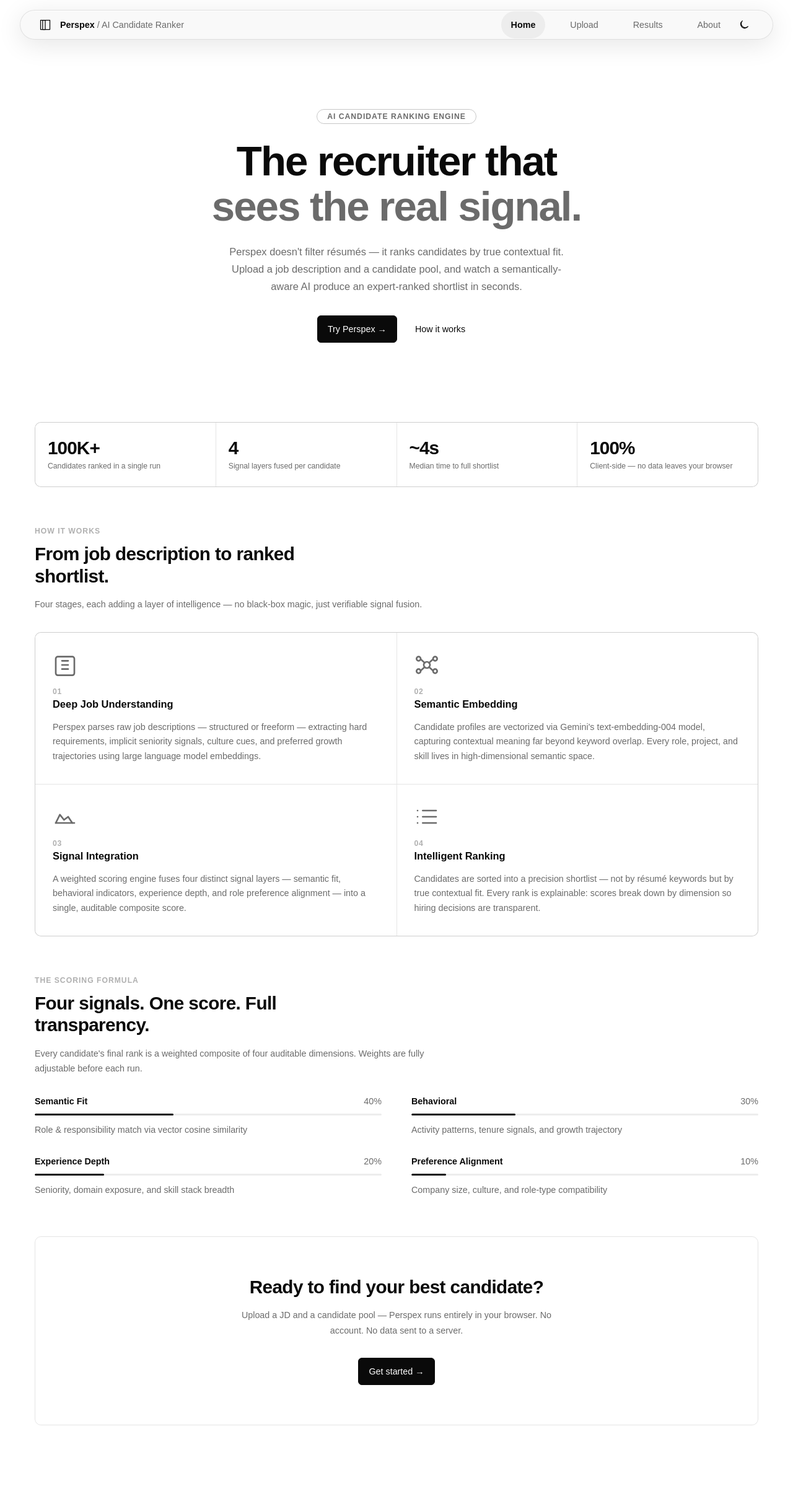
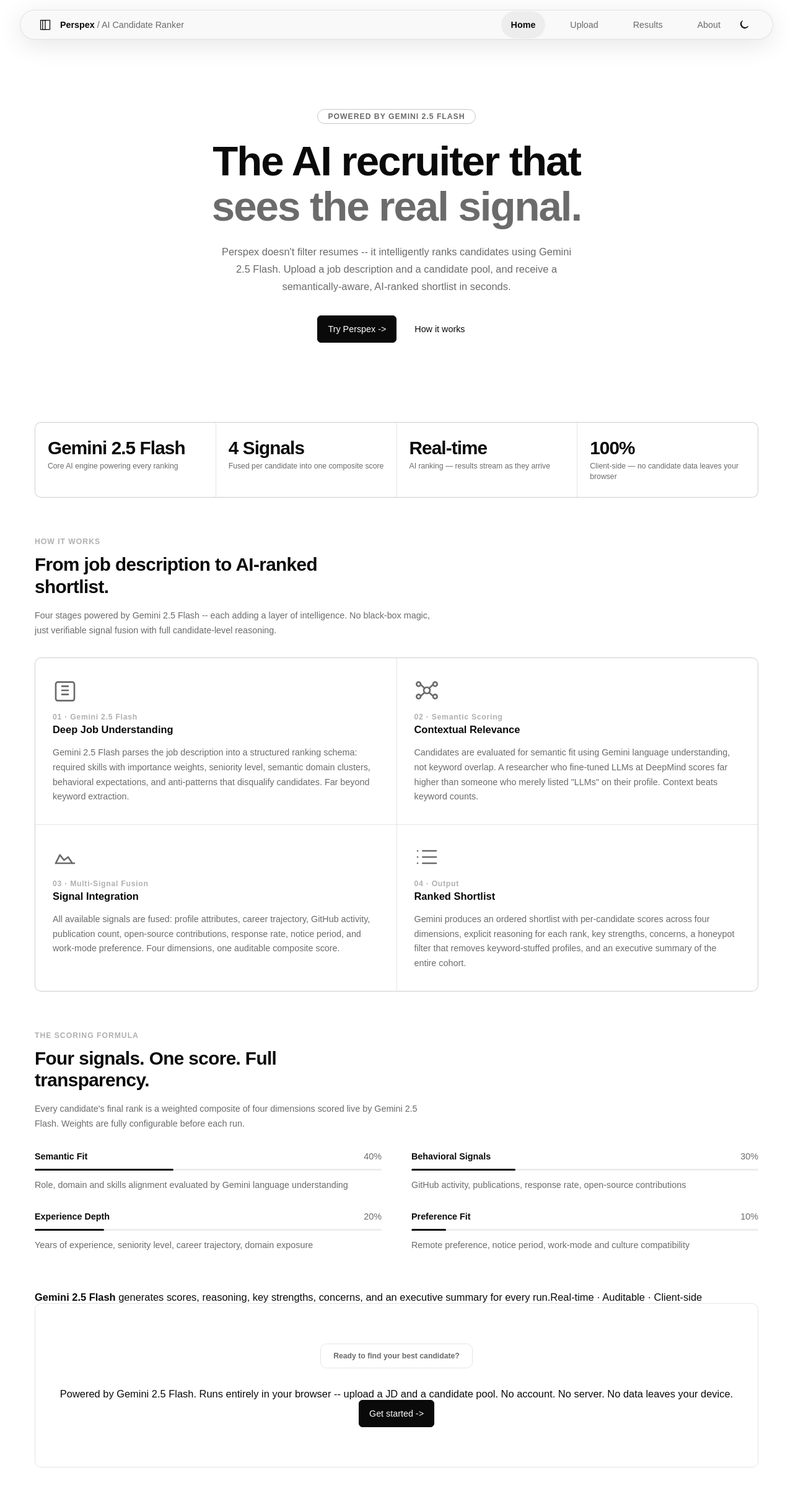
Before and after one commit to aliaspiyush/perspex, a React (Vite) app: page /#home in a window 1280 px wide. Shown: the top 2406 px of the page at 62% size. Before the commit the page ends 2364 px from the top, so only its background shows below. Built offline with nearby package versions, Linux system fonts and the light colour scheme; a web font is replaced by a local one.

Commit message:
UI: Add floating glassmorphic artifacts to home screen hero

```diff
--- a/src/index.css
+++ b/src/index.css
@@ -1125,6 +1125,7 @@ svg {
 
 /* Hero */
 .home-hero {
+  position: relative;
   display: flex;
   flex-direction: column;
   align-items: center;
@@ -1132,6 +1133,143 @@ svg {
   padding-block: clamp(var(--space-16), 12vw, 8rem);
   max-width: 52rem;
   margin-inline: auto;
+}
+
+/* Floating Artifacts */
+.hero-floating-artifacts {
+  position: absolute;
+  top: 0;
+  left: 0;
+  width: 100%;
+  height: 100%;
+  pointer-events: none;
+  z-index: -1;
+  overflow: visible;
+}
+
+.float-card {
+  position: absolute;
+  background: var(--color-nav-bg);
+  backdrop-filter: blur(12px);
+  -webkit-backdrop-filter: blur(12px);
+  border: 1px solid var(--color-border);
+  border-radius: var(--radius-panel);
+  padding: var(--space-3) var(--space-4);
+  box-shadow: 0 8px 32px rgba(0, 0, 0, 0.05);
+  display: flex;
+  flex-direction: column;
+  gap: var(--space-2);
+  opacity: 0.8;
+  animation: float-anim 12s ease-in-out infinite alternate;
+}
+
+@keyframes float-anim {
+  0% { transform: translateY(0) rotate(0deg); }
+  50% { transform: translateY(-15px) rotate(1deg); }
+  100% { transform: translateY(5px) rotate(-1deg); }
+}
+
+.float-card-1 {
+  top: 10%;
+  left: -20%;
+  width: 12rem;
+  animation-delay: -2s;
+  animation-duration: 14s;
+}
+
+.float-card-2 {
+  top: 40%;
+  right: -25%;
+  width: 14rem;
+  animation-delay: -5s;
+  animation-duration: 18s;
+}
+
+.float-card-3 {
+  bottom: 0%;
+  left: -15%;
+  width: 11rem;
+  display: flex;
+  flex-direction: row;
+  align-items: center;
+  gap: var(--space-3);
+  animation-delay: -8s;
+  animation-duration: 10s;
+}
+
+/* Float card internal elements */
+.fc-header {
+  display: flex;
+  align-items: center;
+  gap: var(--space-2);
+  font-size: var(--text-xs);
+  font-weight: 600;
+  color: var(--color-text-muted);
+}
+.fc-dot {
+  width: 6px;
+  height: 6px;
+  border-radius: 50%;
+  background: #10b981;
+}
+.fc-dot-blue { background: #3b82f6; }
+
+.fc-bar {
+  height: 4px;
+  width: 100%;
+  background: var(--color-surface-raised);
+  border-radius: 9999px;
+  overflow: hidden;
+}
+.fc-fill {
+  height: 100%;
+  background: var(--color-text);
+  border-radius: 9999px;
+}
+.fc-text {
+  font-size: 0.65rem;
+  color: var(--color-text-faint);
+}
+.fc-code {
+  font-family: var(--font-mono);
+  font-size: 0.65rem;
+  color: var(--color-text-faint);
+  white-space: pre-wrap;
+  line-height: 1.4;
+  padding: var(--space-2);
+  background: var(--color-surface);
+  border-radius: var(--radius-control);
+}
+.fc-avatar {
+  width: 2rem;
+  height: 2rem;
+  border-radius: 50%;
+  background: var(--color-surface-raised);
+}
+.fc-lines {
+  display: flex;
+  flex-direction: column;
+  gap: var(--space-1);
+  flex: 1;
+}
+.fc-line {
+  height: 4px;
+  background: var(--color-surface-raised);
+  border-radius: 9999px;
+}
+.fc-badge {
+  font-size: 0.6rem;
+  font-weight: 700;
+  padding: var(--space-1) var(--space-2);
+  background: var(--color-surface-raised);
+  border-radius: 9999px;
+  color: var(--color-text);
+}
+
+@media (max-width: 1024px) {
+  .hero-floating-artifacts {
+    display: none;
+  }
 }
 
 .home-hero-badge {
@@ -1362,40 +1500,24 @@ svg {
 }
 
 .home-cta-title {
-  font-size: var(--text-xl);
-  font-weight: 700;
-  letter-spacing: -0.02em;
+  align-items: center;
+  padding: var(--space-3) var(--space-5);
+  border: 1px solid var(--color-border);
+  border-radius: var(--radius-panel);
+  margin-block-end: var(--space-8);
+  font-size: var(--text-xs);
+  color: var(--color-text-muted);
 }
 
-.home-cta-sub {
-  margin-block-start: var(--space-4);
-  max-width: 34rem;
-  color: var(--color-text-muted);
-  font-size: var(--text-sm);
-  line-height: 1.7;
+.gemini-badge strong {
+  color: var(--color-text);
+  font-weight: 600;
 }
 
-.home-cta .primary-button {
-  margin-block-start: var(--space-8);
+/* Signals footnote */
+.home-signals-note {
+  margin-block-start: var(--space-6);
+  color: var(--color-text-faint);
+  font-size: var(--text-xs);
+  line-height: 1.6;
 }
-
-/* Responsive */
-@media (max-width: 720px) {
-  .home-stats {
-    grid-template-columns: repeat(2, 1fr);
-  }
-
-  .home-pipeline {
-    grid-template-columns: 1fr;
-  }
-
-  .home-signals {
-    grid-template-columns: 1fr;
-  }
-}
-
-@media (max-width: 480px) {
-  .home-stats {
-    grid-template-columns: 1fr 1fr;
-  }
-}
--- a/src/views/HomeView.jsx
+++ b/src/views/HomeView.jsx
@@ -4,7 +4,8 @@ const pipeline = [
   {
     step: '01',
     title: 'Deep Job Understanding',
-    desc: 'Perspex parses raw job descriptions — structured or freeform — extracting hard requirements, implicit seniority signals, culture cues, and preferred growth trajectories using large language model embeddings.',
+    tag: 'Gemini 2.5 Flash',
+    desc: 'Gemini 2.5 Flash parses the job description into a structured ranking schema: required skills with importance weights, seniority level, semantic domain clusters, behavioral expectations, and anti-patterns that disqualify candidates. Far beyond keyword extraction.',
     icon: (
       <svg viewBox="0 0 24 24" fill="none" stroke="currentColor" strokeWidth="1.4">
         <path d="M9 12h6M9 16h6M9 8h6M5 4h14a2 2 0 0 1 2 2v14a2 2 0 0 1-2 2H5a2 2 0 0 1-2-2V6a2 2 0 0 1 2-2z" />
@@ -13,8 +14,9 @@ const pipeline = [
   },
   {
     step: '02',
-    title: 'Semantic Embedding',
-    desc: "Candidate profiles are vectorized via Gemini's text-embedding-004 model, capturing contextual meaning far beyond keyword overlap. Every role, project, and skill lives in high-dimensional semantic space.",
+    title: 'Contextual Relevance',
+    tag: 'Semantic Scoring',
+    desc: 'Candidates are evaluated for semantic fit using Gemini language understanding, not keyword overlap. A researcher who fine-tuned LLMs at DeepMind scores far higher than someone who merely listed "LLMs" on their profile. Context beats keyword counts.',
     icon: (
       <svg viewBox="0 0 24 24" fill="none" stroke="currentColor" strokeWidth="1.4">
         <circle cx="12" cy="12" r="3" />
@@ -29,7 +31,8 @@ const pipeline = [
   {
     step: '03',
     title: 'Signal Integration',
-    desc: 'A weighted scoring engine fuses four distinct signal layers — semantic fit, behavioral indicators, experience depth, and role preference alignment — into a single, auditable composite score.',
+    tag: 'Multi-Signal Fusion',
+    desc: 'All available signals are fused: profile attributes, career trajectory, GitHub activity, publication count, open-source contributions, response rate, notice period, and work-mode preference. Four dimensions, one auditable composite score.',
     icon: (
       <svg viewBox="0 0 24 24" fill="none" stroke="currentColor" strokeWidth="1.4">
         <path d="M3 18l4-8 4 5 4-3 4 6" />
@@ -39,8 +42,9 @@ const pipeline = [
   },
   {
     step: '04',
-    title: 'Intelligent Ranking',
-    desc: 'Candidates are sorted into a precision shortlist — not by résumé keywords but by true contextual fit. Every rank is explainable: scores break down by dimension so hiring decisions are transparent.',
+    title: 'Ranked Shortlist',
+    tag: 'Output',
+    desc: 'Gemini produces an ordered shortlist with per-candidate scores across four dimensions, explicit reasoning for each rank, key strengths, concerns, a honeypot filter that removes keyword-stuffed profiles, and an executive summary of the entire cohort.',
     icon: (
       <svg viewBox="0 0 24 24" fill="none" stroke="currentColor" strokeWidth="1.4">
         <path d="M8 6h13M8 12h13M8 18h13M3 6h.01M3 12h.01M3 18h.01" />
@@ -50,26 +54,24 @@ const pipeline = [
 ]
 
 const signals = [
-  { label: 'Semantic Fit', pct: 40, desc: 'Role & responsibility match via vector cosine similarity' },
-  { label: 'Behavioral', pct: 30, desc: 'Activity patterns, tenure signals, and growth trajectory' },
-  { label: 'Experience Depth', pct: 20, desc: 'Seniority, domain exposure, and skill stack breadth' },
-  { label: 'Preference Alignment', pct: 10, desc: 'Company size, culture, and role-type compatibility' },
+  { label: 'Semantic Fit',        pct: 40, desc: 'Role, domain and skills alignment evaluated by Gemini language understanding' },
+  { label: 'Behavioral Signals',  pct: 30, desc: 'GitHub activity, publications, response rate, open-source contributions' },
+  { label: 'Experience Depth',    pct: 20, desc: 'Years of experience, seniority level, career trajectory, domain exposure' },
+  { label: 'Preference Fit',      pct: 10, desc: 'Remote preference, notice period, work-mode and culture compatibility' },
 ]
 
 const stats = [
-  { value: '100K+', label: 'Candidates ranked in a single run' },
-  { value: '4', label: 'Signal layers fused per candidate' },
-  { value: '~4s', label: 'Median time to full shortlist' },
-  { value: '100%', label: 'Client-side — no data leaves your browser' },
+  { value: 'Gemini 2.5 Flash', label: 'Core AI engine powering every ranking' },
+  { value: '4 Signals',        label: 'Fused per candidate into one composite score' },
+  { value: 'Real-time',        label: 'AI ranking — results stream as they arrive' },
+  { value: '100%',             label: 'Client-side — no candidate data leaves your browser' },
 ]
 
 function AnimatedBar({ pct, delay = 0 }) {
   const barRef = useRef(null)
   useEffect(() => {
     const timer = setTimeout(() => {
-      if (barRef.current) {
-        barRef.current.style.width = `${pct}%`
-      }
+      if (barRef.current) barRef.current.style.width = `${pct}%`
     }, delay + 400)
     return () => clearTimeout(timer)
   }, [pct, delay])
@@ -84,35 +86,62 @@ function AnimatedBar({ pct, delay = 0 }) {
 export default function HomeView() {
   return (
     <div className="home-page">
-      {/* ── Hero ── */}
+
+      {/* Hero */}
       <section className="home-hero">
-        <div className="home-hero-badge">AI Candidate Ranking Engine</div>
+
+        {/* Decorative Floating Artifacts */}
+        <div className="hero-floating-artifacts" aria-hidden="true">
+          <div className="float-card float-card-1">
+            <div className="fc-header">
+              <span className="fc-dot" />
+              <span>Semantic Match</span>
+            </div>
+            <div className="fc-bar"><div className="fc-fill" style={{width: '92%'}}></div></div>
+            <div className="fc-text">High intent detected</div>
+          </div>
+
+          <div className="float-card float-card-2">
+            <div className="fc-header">
+              <span className="fc-dot fc-dot-blue" />
+              <span>Pipeline Active</span>
+            </div>
+            <div className="fc-code">
+              {`Score = 0.4(Sem) + 0.3(Beh)\nTarget: Senior AI Eng`}
+            </div>
+          </div>
+
+          <div className="float-card float-card-3">
+            <div className="fc-avatar" />
+            <div className="fc-lines">
+              <div className="fc-line" style={{width: '80%'}}></div>
+              <div className="fc-line" style={{width: '60%'}}></div>
+            </div>
+            <div className="fc-badge">Rank 01</div>
+          </div>
+        </div>
+
+        <div className="home-hero-badge">Powered by Gemini 2.5 Flash</div>
         <h1 className="home-hero-title">
-          The recruiter that<br />
+          The AI recruiter that<br />
           <span className="home-hero-accent">sees the real signal.</span>
         </h1>
         <p className="home-hero-sub">
-          Perspex doesn't filter résumés — it ranks candidates by true contextual fit.
-          Upload a job description and a candidate pool, and watch a semantically-aware
-          AI produce an expert-ranked shortlist in seconds.
+          Perspex doesn't filter resumes -- it intelligently ranks candidates
+          using Gemini 2.5 Flash. Upload a job description and a candidate pool,
+          and receive a semantically-aware, AI-ranked shortlist in seconds.
         </p>
         <div className="home-hero-actions">
-          <button
-            className="button primary-button"
-            onClick={() => { window.location.hash = 'upload' }}
-          >
-            Try Perspex →
+          <button className="button primary-button" onClick={() => { window.location.hash = 'upload' }}>
+            Try Perspex -&gt;
           </button>
-          <button
-            className="button ghost-button"
-            onClick={() => { window.location.hash = 'about' }}
-          >
+          <button className="button ghost-button" onClick={() => { window.location.hash = 'about' }}>
             How it works
           </button>
         </div>
       </section>
 
-      {/* ── Stats strip ── */}
+      {/* Stats strip */}
       <section className="home-stats">
         {stats.map((s) => (
           <div key={s.label} className="home-stat-cell">
@@ -122,12 +151,13 @@ export default function HomeView() {
         ))}
       </section>
 
-      {/* ── Pipeline ── */}
+      {/* Pipeline */}
       <section className="home-section">
         <p className="home-section-eyebrow">How it works</p>
-        <h2 className="home-section-title">From job description to ranked shortlist.</h2>
+        <h2 className="home-section-title">From job description to AI-ranked shortlist.</h2>
         <p className="home-section-sub">
-          Four stages, each adding a layer of intelligence — no black-box magic, just verifiable signal fusion.
+          Four stages powered by Gemini 2.5 Flash -- each adding a layer of intelligence.
+          No black-box magic, just verifiable signal fusion with full candidate-level reasoning.
         </p>
 
         <div className="home-pipeline">
@@ -135,7 +165,7 @@ export default function HomeView() {
             <div key={stage.step} className="home-pipeline-card">
               <div className="home-pipeline-icon">{stage.icon}</div>
               <div className="home-pipeline-meta">
-                <span className="home-pipeline-step">{stage.step}</span>
+                <span className="home-pipeline-step">{stage.step} &middot; {stage.tag}</span>
                 <h3 className="home-pipeline-name">{stage.title}</h3>
               </div>
               <p className="home-pipeline-desc">{stage.desc}</p>
@@ -144,13 +174,13 @@ export default function HomeView() {
         </div>
       </section>
 
-      {/* ── Signals ── */}
+      {/* Scoring formula */}
       <section className="home-section">
         <p className="home-section-eyebrow">The scoring formula</p>
         <h2 className="home-section-title">Four signals. One score. Full transparency.</h2>
         <p className="home-section-sub">
-          Every candidate's final rank is a weighted composite of four auditable dimensions.
-          Weights are fully adjustable before each run.
+          Every candidate's final rank is a weighted composite of four dimensions scored live
+          by Gemini 2.5 Flash. Weights are fully configurable before each run.
         </p>
 
         <div className="home-signals">
@@ -167,20 +197,24 @@ export default function HomeView() {
         </div>
       </section>
 
-      {/* ── CTA ── */}
+      {/* Gemini info strip */}
+      <div className="home-gemini-strip">
+        <span><strong>Gemini 2.5 Flash</strong> generates scores, reasoning, key strengths, concerns, and an executive summary for every run.</span>
+        <span className="home-gemini-strip-right">Real-time &middot; Auditable &middot; Client-side</span>
+      </div>
+
+      {/* CTA */}
       <section className="home-cta">
         <h2 className="home-cta-title">Ready to find your best candidate?</h2>
         <p className="home-cta-sub">
-          Upload a JD and a candidate pool — Perspex runs entirely in your browser.
-          No account. No data sent to a server.
+          Powered by Gemini 2.5 Flash. Runs entirely in your browser -- upload a JD and
+          a candidate pool. No account. No server. No data leaves your device.
         </p>
-        <button
-          className="button primary-button"
-          onClick={() => { window.location.hash = 'upload' }}
-        >
-          Get started →
+        <button className="button primary-button" onClick={() => { window.location.hash = 'upload' }}>
+          Get started -&gt;
         </button>
       </section>
+
     </div>
   )
 }
```
